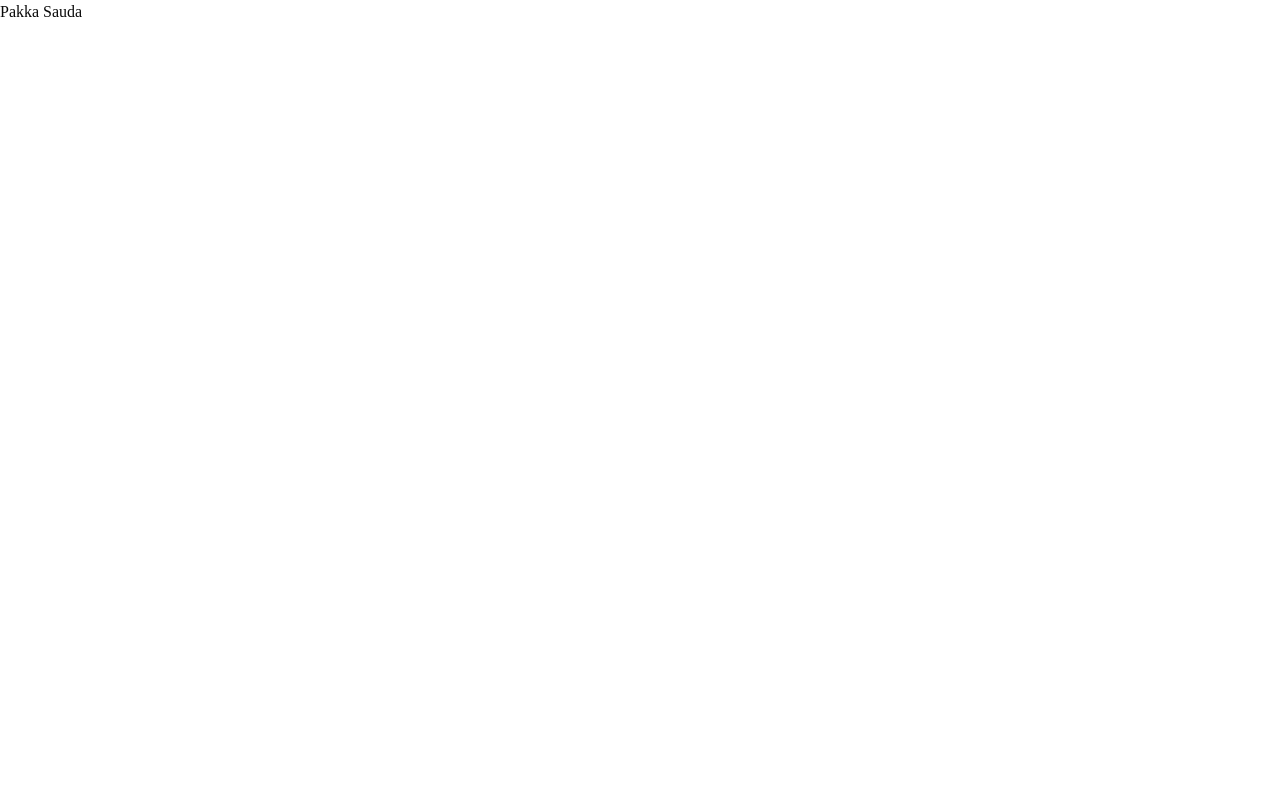
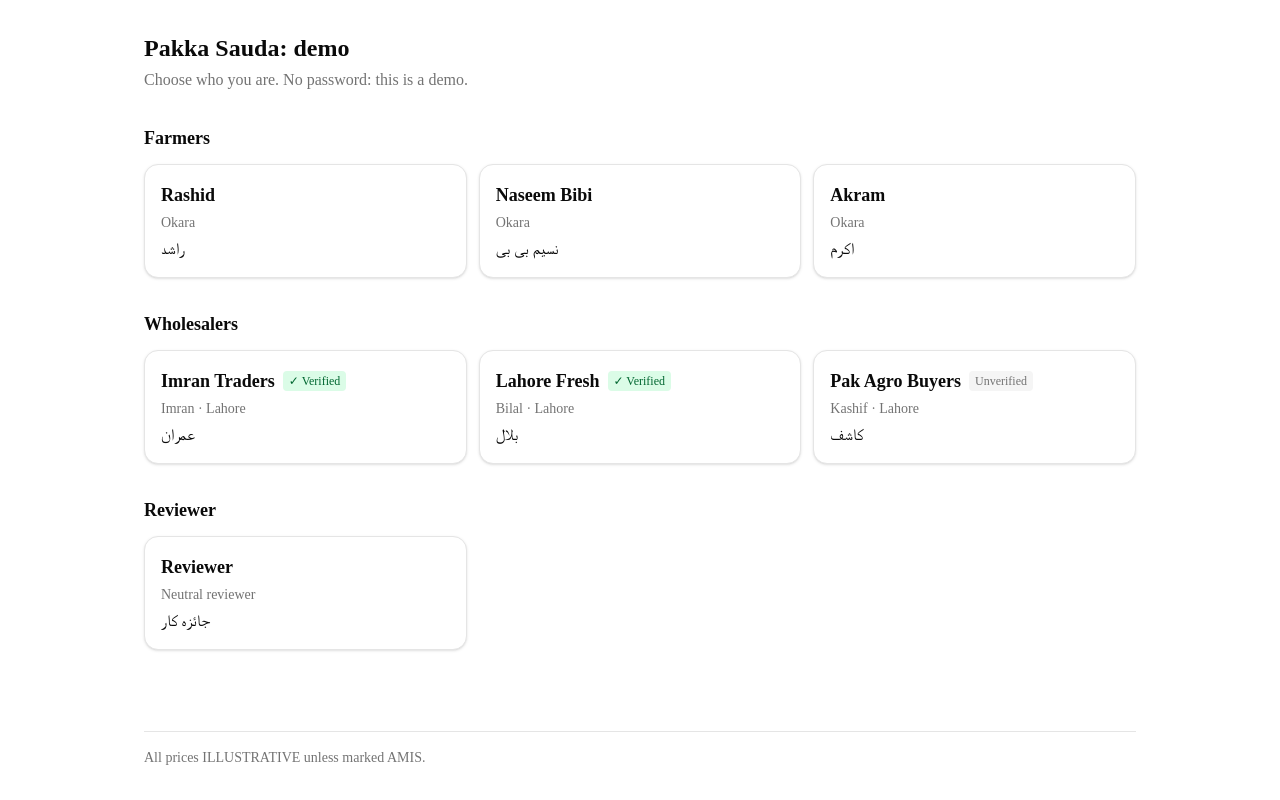
Before and after one commit to khanxd69/pakka-sauda, a Next.js app: page / in a window 1280 px wide. Built offline with nearby package versions, Linux system fonts and the light colour scheme.

Commit message:
[D1.1] choose-user page with grouped demo user cards

```diff
--- a/app/page.tsx
+++ b/app/page.tsx
@@ -1 +1,44 @@
-export default function Page() { return <main>Pakka Sauda</main>; }
+// Pakka Sauda: choose demo user (D1.1). Public server page; no password, this is a demo.
+import { UserCard } from '@/components/buyer/UserCard';
+import { getProfiles } from '@/lib/queries';
+import type { Profile, Role } from '@/lib/types';
+
+// ASSUMPTION: render per request so profile changes (e.g. setVerified) show without a rebuild.
+export const dynamic = 'force-dynamic';
+
+const GROUPS: Array<{ role: Role; title: string }> = [
+  { role: 'farmer', title: 'Farmers' },
+  { role: 'wholesaler', title: 'Wholesalers' },
+  { role: 'admin', title: 'Reviewer' },
+];
+
+export default async function ChooseUserPage() {
+  const profiles = await getProfiles();
+  const byRole = (role: Role): Profile[] => profiles.filter((p) => p.role === role);
+
+  return (
+    <main className="mx-auto flex min-h-screen max-w-5xl flex-col gap-8 px-4 py-8">
+      <header className="flex flex-col gap-1">
+        <h1 className="text-2xl font-bold">Pakka Sauda: demo</h1>
+        <p className="text-muted-foreground">Choose who you are. No password: this is a demo.</p>
+      </header>
+
+      {GROUPS.map(({ role, title }) => (
+        <section key={role} aria-labelledby={`group-${role}`} className="flex flex-col gap-3">
+          <h2 id={`group-${role}`} className="text-lg font-semibold">
+            {title}
+          </h2>
+          <div className="grid grid-cols-1 gap-3 sm:grid-cols-2 lg:grid-cols-3">
+            {byRole(role).map((p) => (
+              <UserCard key={p.id} profile={p} />
+            ))}
+          </div>
+        </section>
+      ))}
+
+      <footer className="mt-auto border-t pt-4 text-sm text-muted-foreground">
+        All prices ILLUSTRATIVE unless marked AMIS.
+      </footer>
+    </main>
+  );
+}
--- /dev/null
+++ b/components/buyer/UserCard.tsx
@@ -0,0 +1,36 @@
+// Pakka Sauda: one demo identity on the choose-user screen (D1.1). Server component.
+// The whole card is a submit button so the tap target is large; the tap also unlocks audio autoplay for farmers.
+import { setDemoUser } from '@/app/actions/session';
+import type { Profile } from '@/lib/types';
+
+export function UserCard({ profile }: { profile: Profile }) {
+  const title = profile.business_name ?? profile.name;
+  const subtitle = profile.business_name ? profile.name : null;
+
+  return (
+    <form action={setDemoUser.bind(null, profile.id)}>
+      <button
+        type="submit"
+        className="flex min-h-24 w-full flex-col items-start gap-1 rounded-xl border bg-card p-4 text-left shadow-sm transition-colors hover:bg-muted focus-visible:outline-none focus-visible:ring-3 focus-visible:ring-ring/50"
+      >
+        <span className="flex items-center gap-2 text-lg font-semibold">
+          {title}
+          {profile.role === 'wholesaler' &&
+            (profile.verified ? (
+              <span className="rounded bg-green-100 px-1.5 py-0.5 text-xs font-medium text-green-800">✓ Verified</span>
+            ) : (
+              <span className="rounded bg-muted px-1.5 py-0.5 text-xs font-medium text-muted-foreground">Unverified</span>
+            ))}
+        </span>
+        <span className="text-sm text-muted-foreground">
+          {[subtitle, profile.district].filter(Boolean).join(' · ') || 'Neutral reviewer'}
+        </span>
+        {profile.name_ur && (
+          <span lang="ur" dir="rtl" className="text-base">
+            {profile.name_ur}
+          </span>
+        )}
+      </button>
+    </form>
+  );
+}
```
